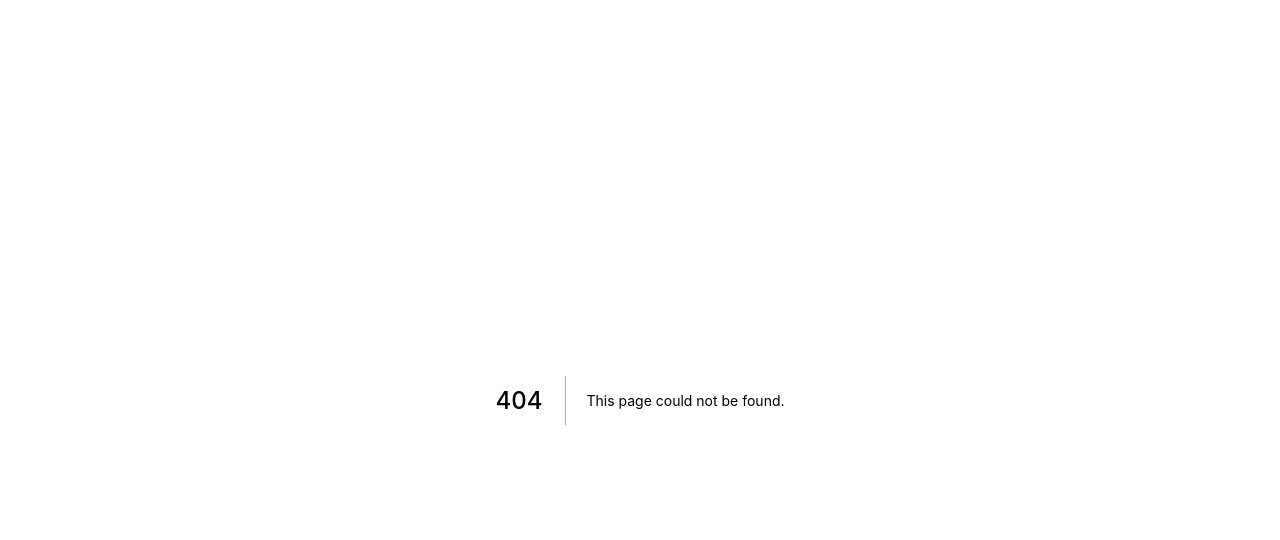
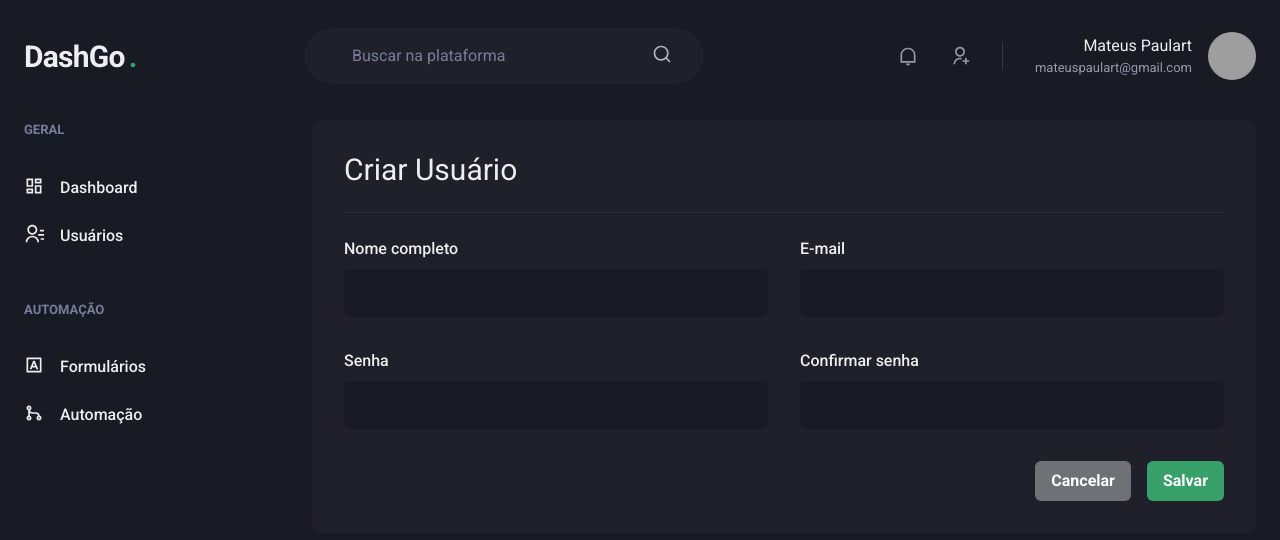
Before and after one commit to Mateusp23/dashgo, a Next.js app: page /users/create in a window 1280 px wide. Before the commit this address had no page. Shown: the top 540 px of the page. Built offline with nearby package versions, Linux system fonts and the light colour scheme; grey boxes are pictures that could not be loaded.

Commit message:
pagina form de usuarios

```diff
--- /dev/null
+++ b/src/pages/users/create.tsx
@@ -0,0 +1,50 @@
+import {
+  Box,
+  Flex,
+  Heading,
+  Divider,
+  VStack,
+  SimpleGrid,
+  HStack,
+  Button,
+} from '@chakra-ui/react';
+import { Header } from '../../components/Header';
+import { Sidebar } from '../../components/Sidebar';
+import { Input } from '../../components/Form/Input';
+
+export default function CreateUser() {
+  return (
+    <Box>
+      <Header />
+
+      <Flex w="100%" my="6" maxWidth={1480} mx="auto" px="6">
+        <Sidebar />
+
+        <Box flex="1" borderRadius={8} bg="gray.800" p="8">
+          <Heading size="lg" fontWeight="normal">Criar Usuário</Heading>
+
+          <Divider my="6" borderColor="gray.700"/>
+
+          <VStack spacing="8">
+            <SimpleGrid minChildWidth="240px" spacing="8" w="100%">
+              <Input name="name" label="Nome completo"/>
+              <Input name="email" type="email" label="E-mail"/>
+            </SimpleGrid>
+
+            <SimpleGrid minChildWidth="240px" spacing="8" w="100%">
+              <Input name="password" type="password" label="Senha"/>
+              <Input name="password_confirmation" type="password" label="Confirmar senha"/>
+            </SimpleGrid>
+          </VStack>
+
+          <Flex mt="8" justify="flex-end">
+            <HStack spacing="4">
+              <Button colorScheme="whiteAlpha">Cancelar</Button>
+              <Button colorScheme="green">Salvar</Button>
+            </HStack>
+          </Flex>
+        </Box>
+      </Flex>
+    </Box>
+  );
+}
```
